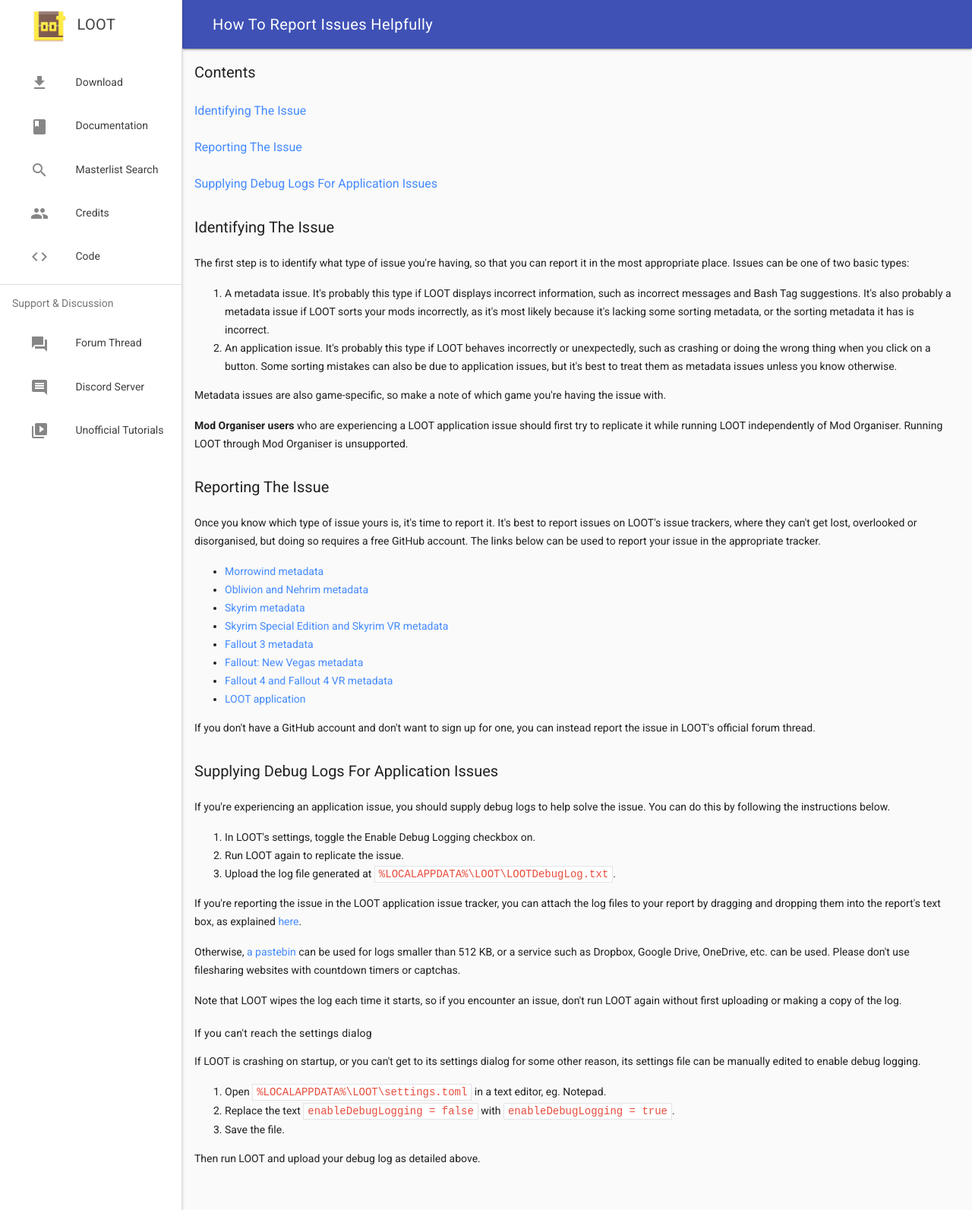
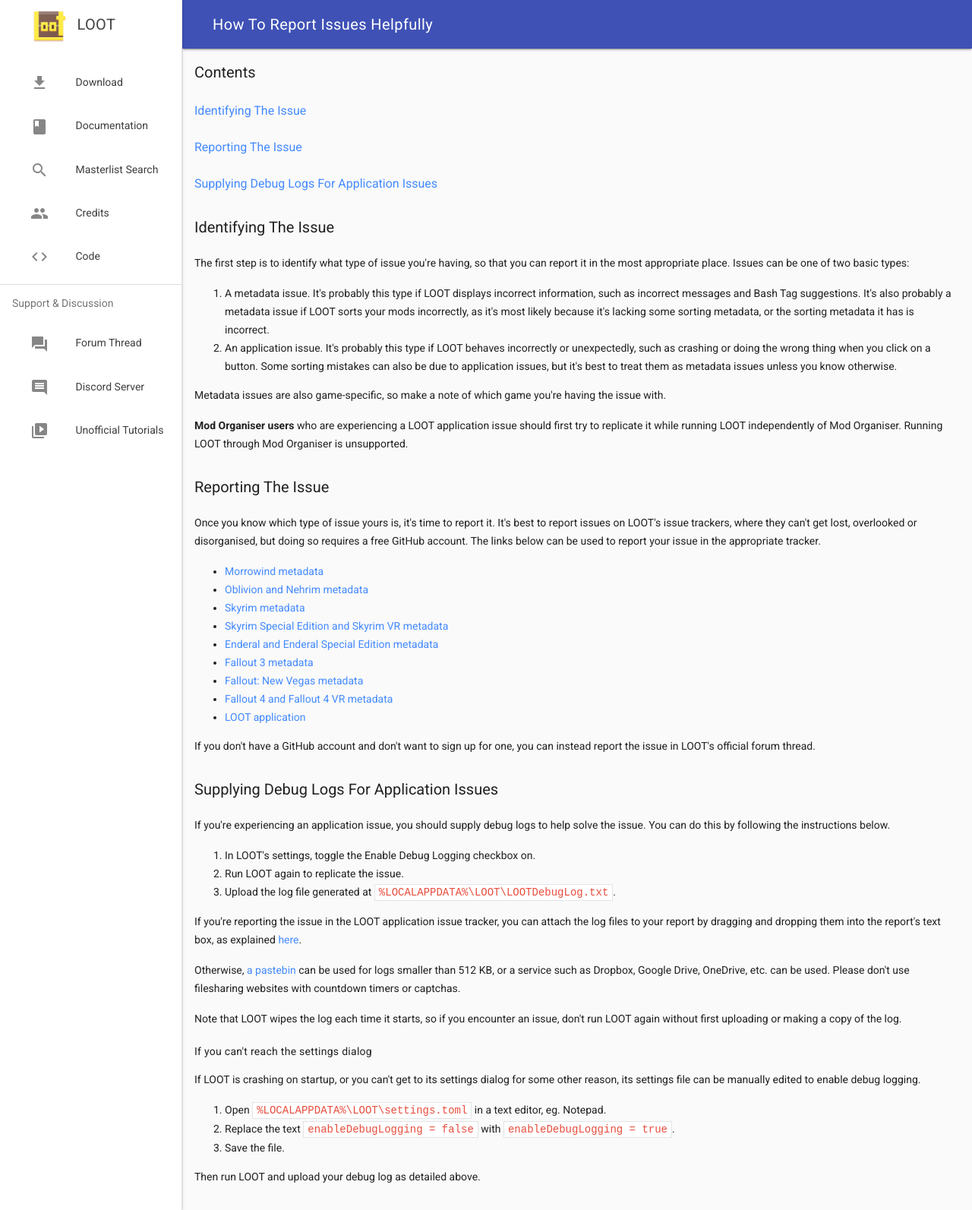
Before and after one commit to loot/loot.github.io, a Jekyll site: the page built from docs/help/How-To-Report-Issues-Helpfully.html, in a window 1280 px wide. Shown: the whole page at 76% size. Built offline with Jekyll 4.4.1, drawn with Linux system fonts in a browser that asks for light colours; nearby versions of some CDN libraries.

Commit message:
Add link to Enderal repo's issue tracker in Reporting Issues article.

```diff
--- a/docs/help/How-To-Report-Issues-Helpfully.html
+++ b/docs/help/How-To-Report-Issues-Helpfully.html
@@ -33,6 +33,7 @@
   <li><a href="https://github.com/loot/oblivion/issues/new">Oblivion and Nehrim metadata</a></li>
   <li><a href="https://github.com/loot/skyrim/issues/new">Skyrim metadata</a></li>
   <li><a href="https://github.com/loot/skyrimse/issues/new">Skyrim Special Edition and Skyrim VR metadata</a></li>
+  <li><a href="https://github.com/loot/enderal/issues/new">Enderal and Enderal Special Edition metadata</a></li>
   <li><a href="https://github.com/loot/fallout3/issues/new">Fallout 3 metadata</a></li>
   <li><a href="https://github.com/loot/falloutnv/issues/new">Fallout: New Vegas metadata</a></li>
   <li><a href="https://github.com/loot/fallout4/issues/new">Fallout 4 and Fallout 4 VR metadata</a></li>
```
